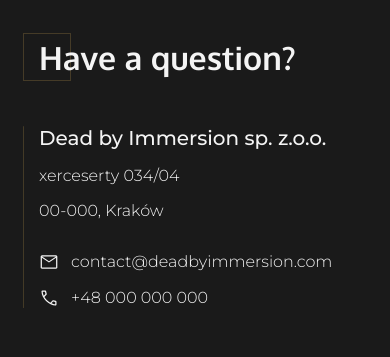
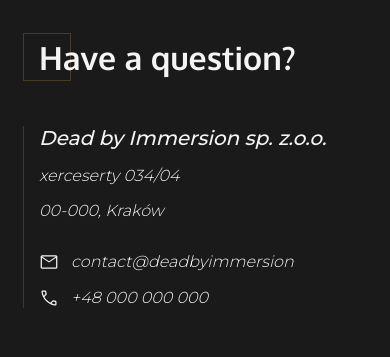
Before and after one commit to k0owalski/dead-by-immersion, a React (Create React App) app: page / in a window 390 px wide. Shown: the part 2000-2357 px from the top of the page. Built offline with nearby package versions, Linux system fonts and the light colour scheme.

Commit message:
Changed email and phone contact data to links

```diff
--- a/src/components/molecules/ContactInfo/ContactInfo.jsx
+++ b/src/components/molecules/ContactInfo/ContactInfo.jsx
@@ -10,8 +10,8 @@ const ContactInfo = ({ rightAlign }) => (
       <span className="address-line">00-000, Kraków</span>
     </div>
     <div className="contact-data-innerwrapper">
-      <div className="email">contact@deadbyimmersion.com</div>
-      <div className="phone">+48 000 000 000</div>
+      <a className="email" href="mailto:contact@deadbyimmersion">contact@deadbyimmersion</a>
+      <a className="phone" href="tel:+48000000000">+48 000 000 000</a>
     </div>
   </StyledContactInfo>
 );
--- a/src/components/molecules/ContactInfo/StyledContactInfo.jsx
+++ b/src/components/molecules/ContactInfo/StyledContactInfo.jsx
@@ -3,7 +3,7 @@ import styled, { css } from "styled-components";
 import mailIcon from 'assets/images/mail-icon.svg';
 import phoneIcon from 'assets/images/phone-icon.svg';
 
-const StyledContactInfo = styled.div`
+const StyledContactInfo = styled.address`
   display: flex;
   flex-direction: column;
   gap: 2rem;
@@ -46,6 +46,10 @@ const StyledContactInfo = styled.div`
     .email, .phone {
       display: flex;
       gap: .75rem;
+
+      text-decoration: none;
+
+      color: rgb(var(--color-text));
     }
 
     .email::before,
```
